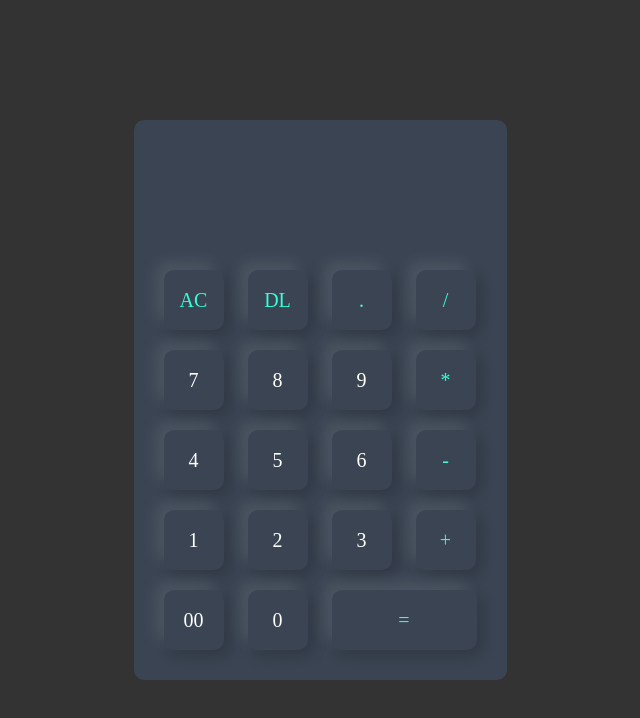
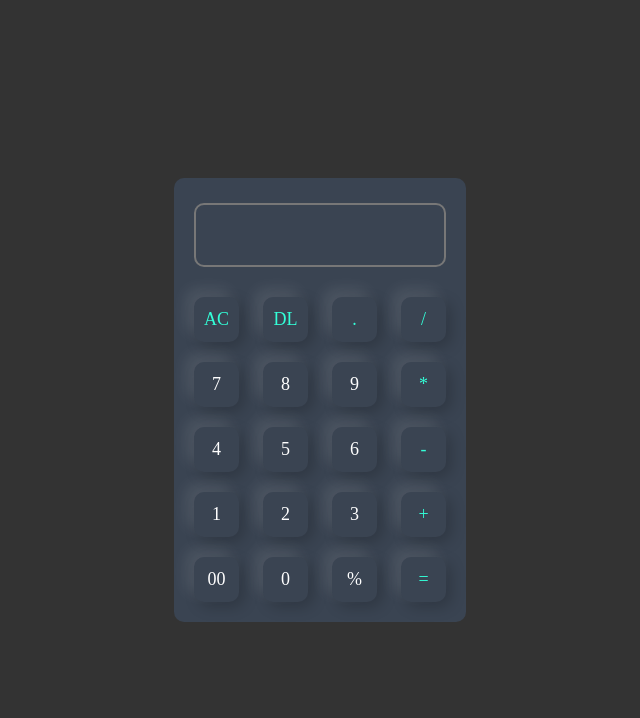
Before and after one commit to shivamkush-27/html-css-js-project, a plain HTML site: page simple-calculator/index.html in a window 1280 px wide. Shown: the whole page, without its empty margins (320-960 px from the left). Drawn offline with Linux system fonts and the light colour scheme.

Commit message:
CSS Change
Sizes of button and font size change to make the calculator size equal in all devices.

```diff
--- a/simple-calculator/index.html
+++ b/simple-calculator/index.html
@@ -42,7 +42,8 @@
                 <div>
                     <input type="button" value="00" onclick="display.value +='00' ">
                     <input type="button" value="0" onclick="display.value +='0' ">
-                    <input type="button" value="=" onclick="display.value=eval(display.value)" class="equal operator">
+                    <input type="button" value="%" onclick="display.value +='%' ">
+                    <input type="button" value="=" onclick="display.value=eval(display.value)" class="operator">
                 </div>
             </form>
         </div>
--- a/simple-calculator/style.css
+++ b/simple-calculator/style.css
@@ -14,18 +14,18 @@
 }
 .calculator{
     background: #3a4452;
-    padding: 20px;
+    padding: 10px;
     border-radius: 10px;
 }
 .calculator form input{
     border: 0;
     outline: 0;
-    width: 60px;
-    height: 60px;
+    height: 45px;
+    width: 45px;
     border-radius: 10px;
     box-shadow: -8px -8px 15px rgba(255,255,255,0.1), 5px 5px 15px rgba(0,0,0,0.2);
     background: transparent;
-    font-size: 20px;
+    font-size: 18px;
     color: #fff;
     cursor: pointer;
     margin: 10px;
@@ -33,16 +33,15 @@
 form .display{
     display: flex;
     justify-content: flex-end;
-    margin: 20px 0;
+    margin: 5px 0 10px 0;
 }
 form .display input{
     text-align: right;
     flex: 1;
-    font-size: 45px;
+    font-size: 35px;
     box-shadow: none;
-}
-form input.equal{
-    width: 145px;
+    padding: 30px 10px;
+    border: 2px solid #777777;
 }
 form input.operator{
     color: #33ffd8;
```
